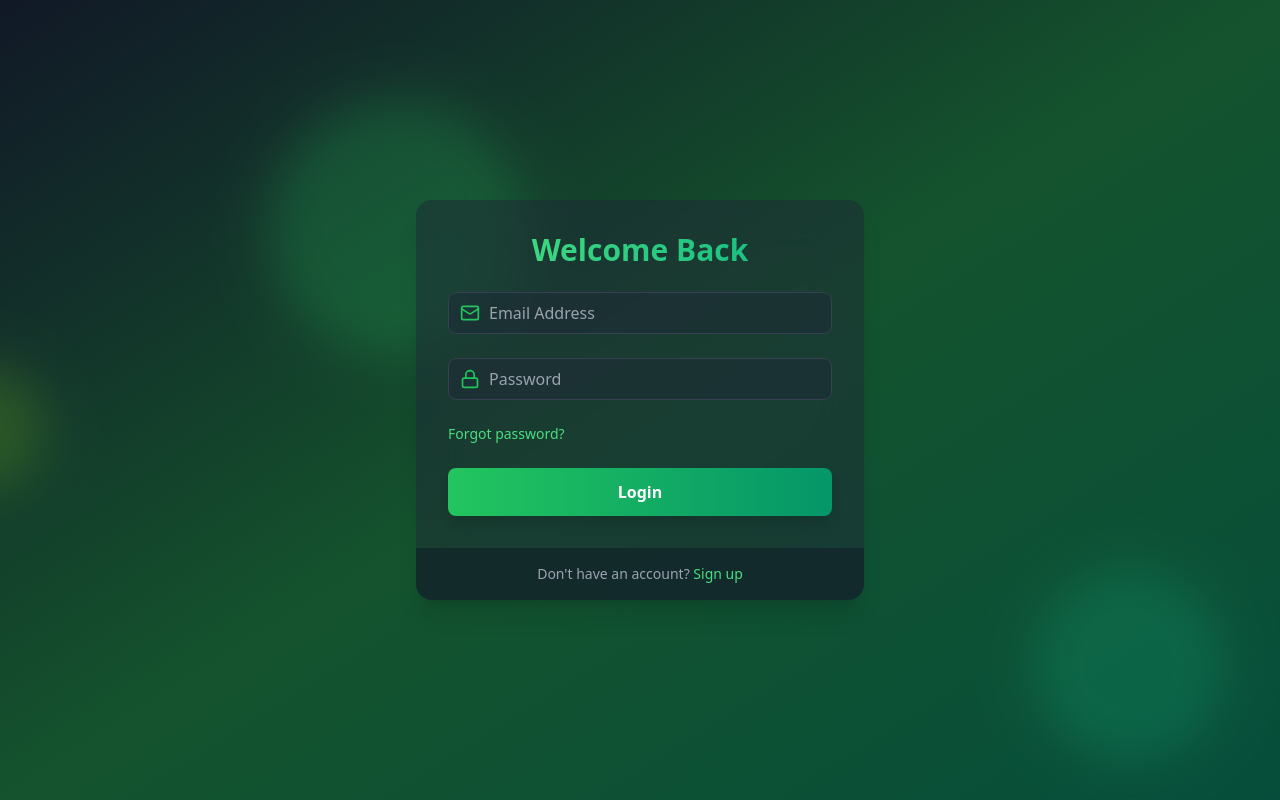
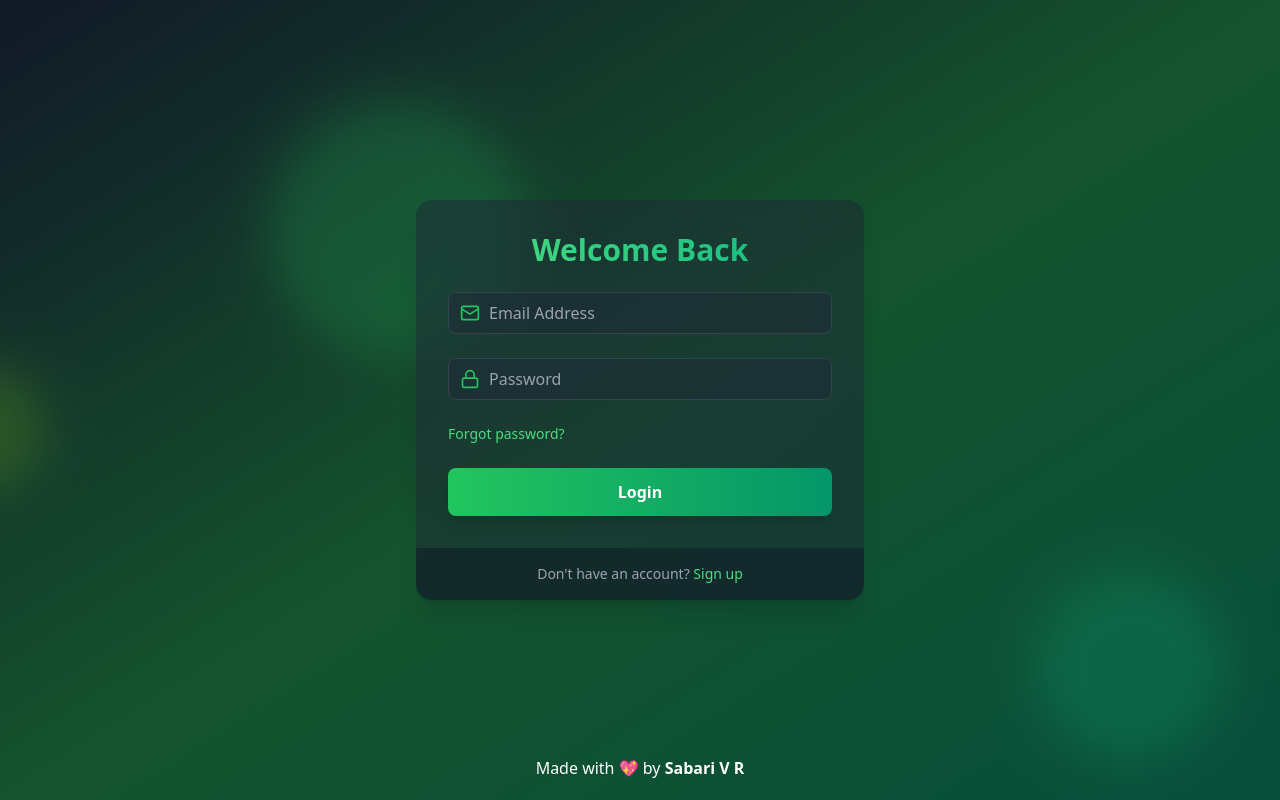
Before and after one commit to sabari-vr/mern-advanced-auth, a React (Vite) app in the folder frontend/: page /login in a window 1280 px wide. Built offline with nearby package versions, Linux system fonts and the light colour scheme.

Commit message:
footer added

```diff
--- a/frontend/index.html
+++ b/frontend/index.html
@@ -3,7 +3,7 @@
   <head>
     <meta charset="UTF-8" />
     <meta name="viewport" content="width=device-width, initial-scale=1.0" />
-    <title>Vite + React</title>
+    <title>Sabari</title>
   </head>
   <body>
     <div id="root"></div>
--- a/frontend/src/main.jsx
+++ b/frontend/src/main.jsx
@@ -8,7 +8,6 @@ import { Toaster } from "react-hot-toast";
 ReactDOM.createRoot(document.getElementById("root")).render(
 	<React.StrictMode>
 		<BrowserRouter>
-			{/* <App /> */}
 			<Master />
 			<Toaster position="top-right" />
 		</BrowserRouter>
--- a/frontend/src/master/Master.jsx
+++ b/frontend/src/master/Master.jsx
@@ -40,6 +40,7 @@ export const Master = () => {
                             path={"/*"}
                         />
                     </Routes>
+                    <div className='absolute bottom-5 text-white'>Made with 💖 by <a target='blank' href='https://sabari-vr.github.io/my-portfolio' className='font-bold'>Sabari V R</a></div>
                 </div>
             </AppScope>
         </QueryClientProvider>
```
